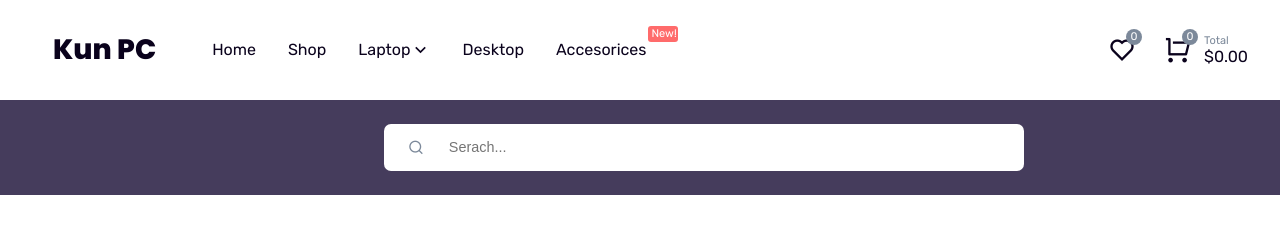
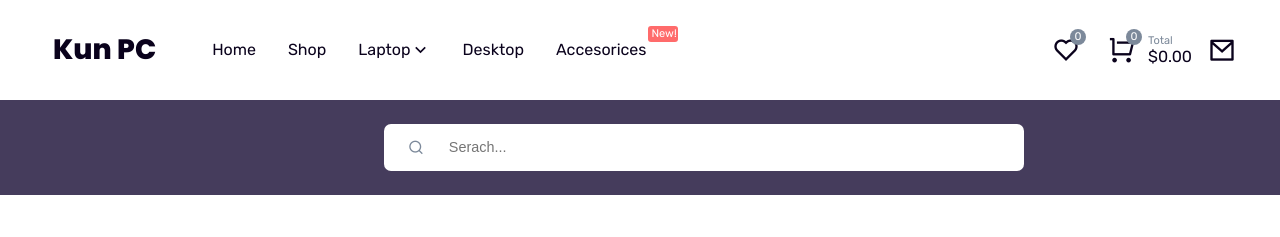
Before and after one commit to TheaKun/TheaPc.github.io, a plain HTML site: page index.html in a window 1280 px wide. Shown: the top 237 px of the page. Drawn offline with nearby package versions, Linux system fonts and the light colour scheme; a web font is replaced by a local one.

Commit message:
Update index.html

```diff
--- a/index.html
+++ b/index.html
@@ -124,6 +124,7 @@
                                             <div class="cart-total">$0.00</div>
                                         </div>
                                     </a></li>
+                                <li><a href="./submit.html"><div class="icon-large"><i class="ri-mail-line"></i></div></a></li>
                             </ul>
                         </div>
                         <!-- Right -->
```
